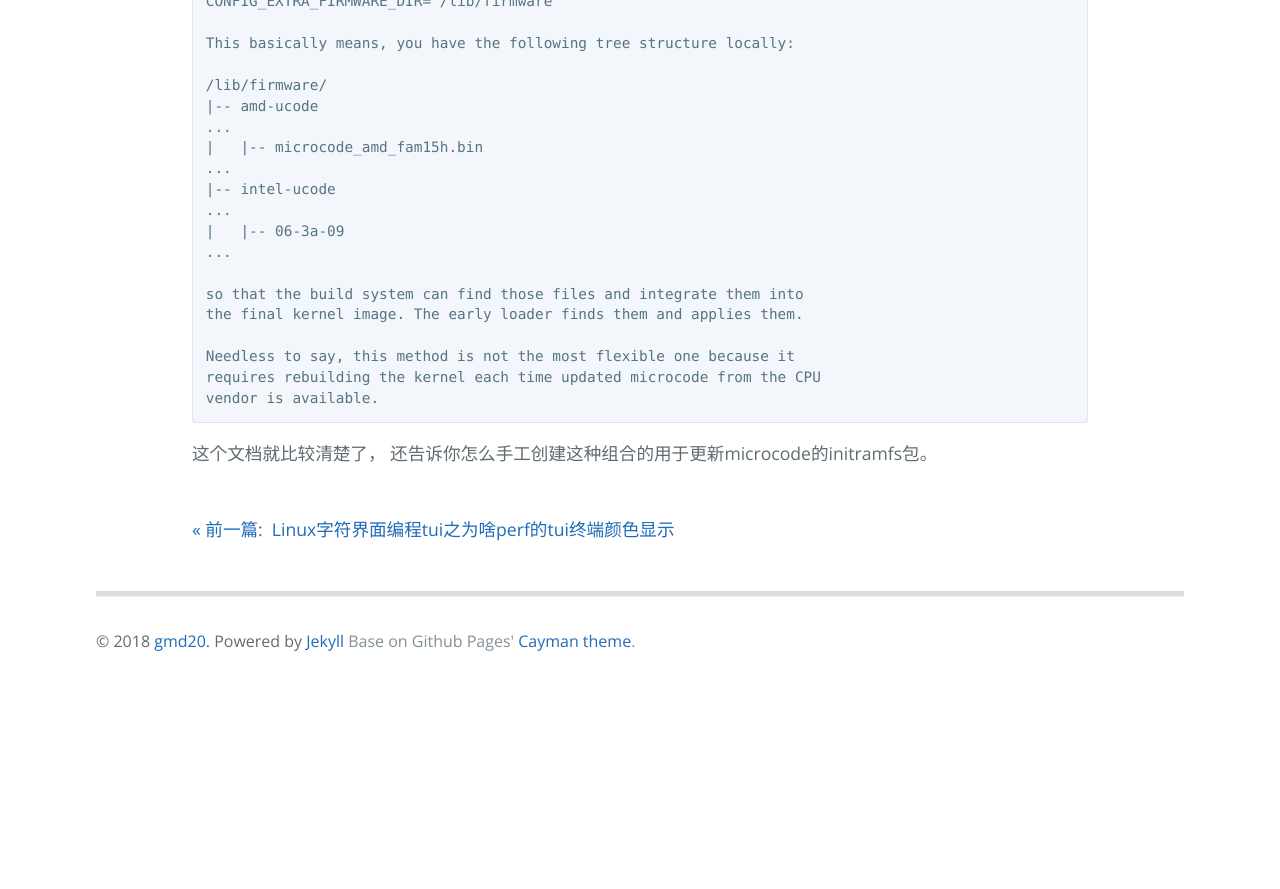
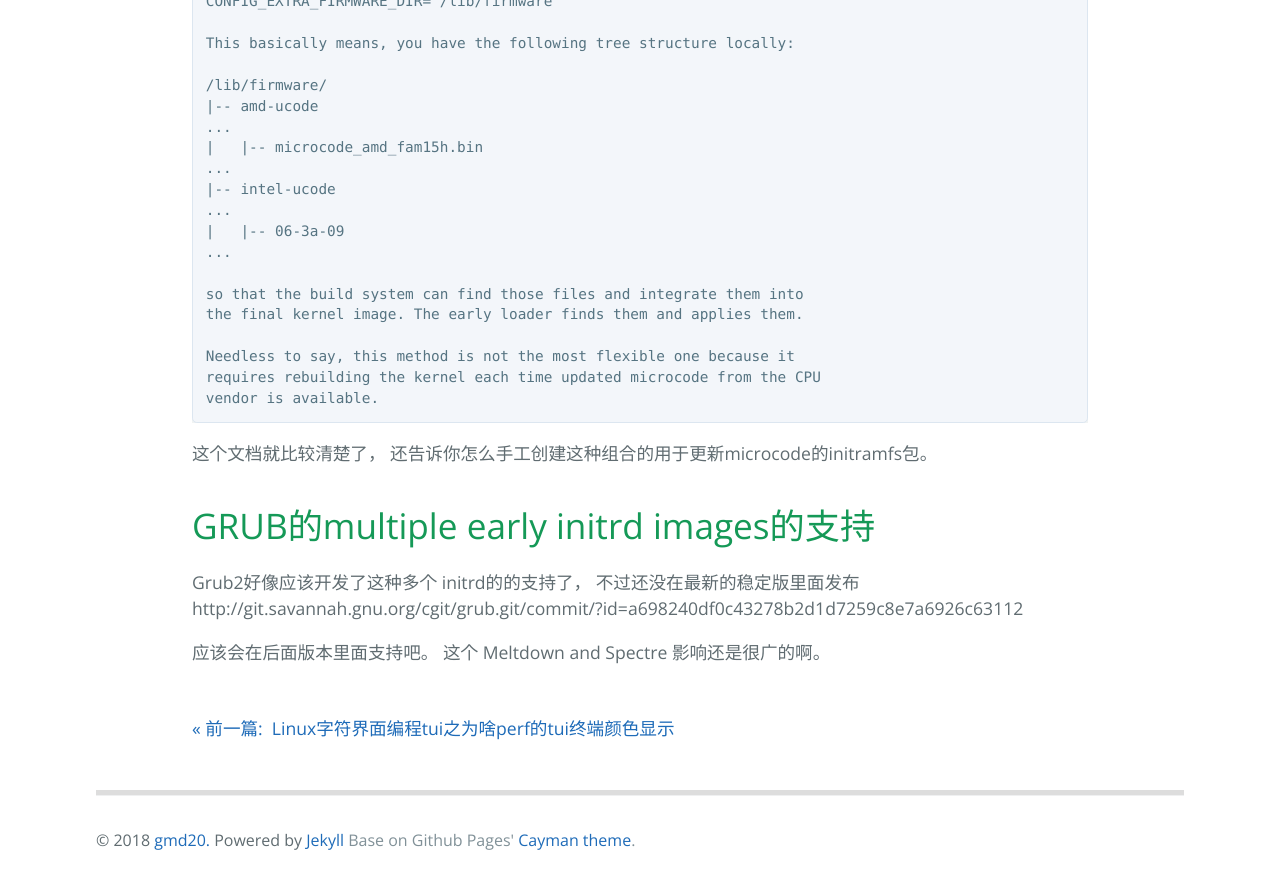
Before and after one commit to gmd20/gmd20.github.io, a Jekyll site: the page built from _posts/2018-07-21-CPU微代码补丁microcode和linux内核的microcode更新机制.markdown, in a window 1280 px wide and 900 px high, scrolled down 8586 px. Shown: the top 889 px of the window. Built offline with Jekyll 4.4.1, drawn with Linux system fonts in a browser that asks for light colours; Markdown is read by kramdown in place of the engine named in the settings; comment, search, counter and statistics services are not loaded; before the commit the page ends 9287 px from its top, so only the background shows below that; some of the changed text lies outside the part shown.

Commit message:
Update and rename 2018-07-21-CPU补丁microcode和linux内核的cpu 的microcode更新机制.markdown to 2018-07-21-CPU微代码补丁microcode和linux内核的microcode更新机制.markdown

````diff
--- a/_posts/2018-07-21-CPU补丁microcode和linux内核的cpu 的microcode更新机制.markdown
+++ b/_posts/2018-07-21-CPU微代码补丁microcode和linux内核的microcode更新机制.markdown
@@ -378,3 +378,12 @@ vendor is available.
 ```
 
 这个文档就比较清楚了， 还告诉你怎么手工创建这种组合的用于更新microcode的initramfs包。
+
+
+# GRUB的multiple early initrd images的支持
+
+Grub2好像应该开发了这种多个 initrd的的支持了，
+不过还没在最新的稳定版里面发布
+http://git.savannah.gnu.org/cgit/grub.git/commit/?id=a698240df0c43278b2d1d7259c8e7a6926c63112
+
+应该会在后面版本里面支持吧。 这个 Meltdown and Spectre 影响还是很广的啊。
````
